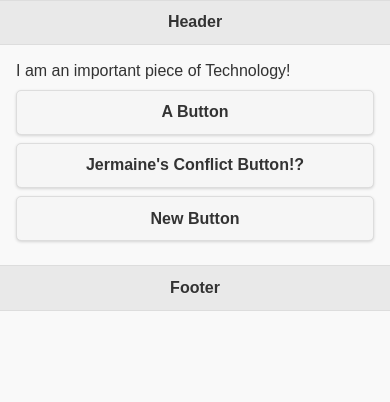
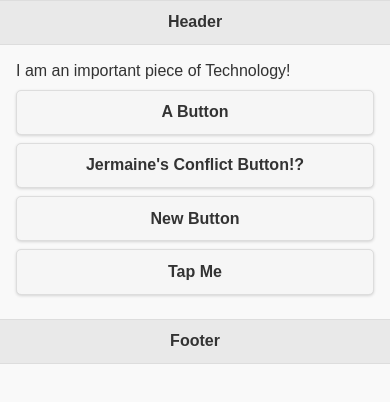
Before and after one commit to erinleaman/Assignment2, a plain HTML site: page www/index.html in a window 390 px wide. Drawn offline with Linux system fonts and the light colour scheme; some packages are replaced by stand-ins of ours.

Commit message:
Added a cool button

```diff
--- a/www/index.html
+++ b/www/index.html
@@ -27,6 +27,7 @@
             <button onclick="alert('hello world')">A Button</button>
             <button onclick="alert('Muahaha!')">Jermaine's Conflict Button!?</button>
             <button onclick="alert('Hello Again')">New Button</button>
+            <button onclick="alert('Tap This!!')">Tap Me</button>
         </div>
         <div data-role="footer">
             <h1>Footer</h1>
```
